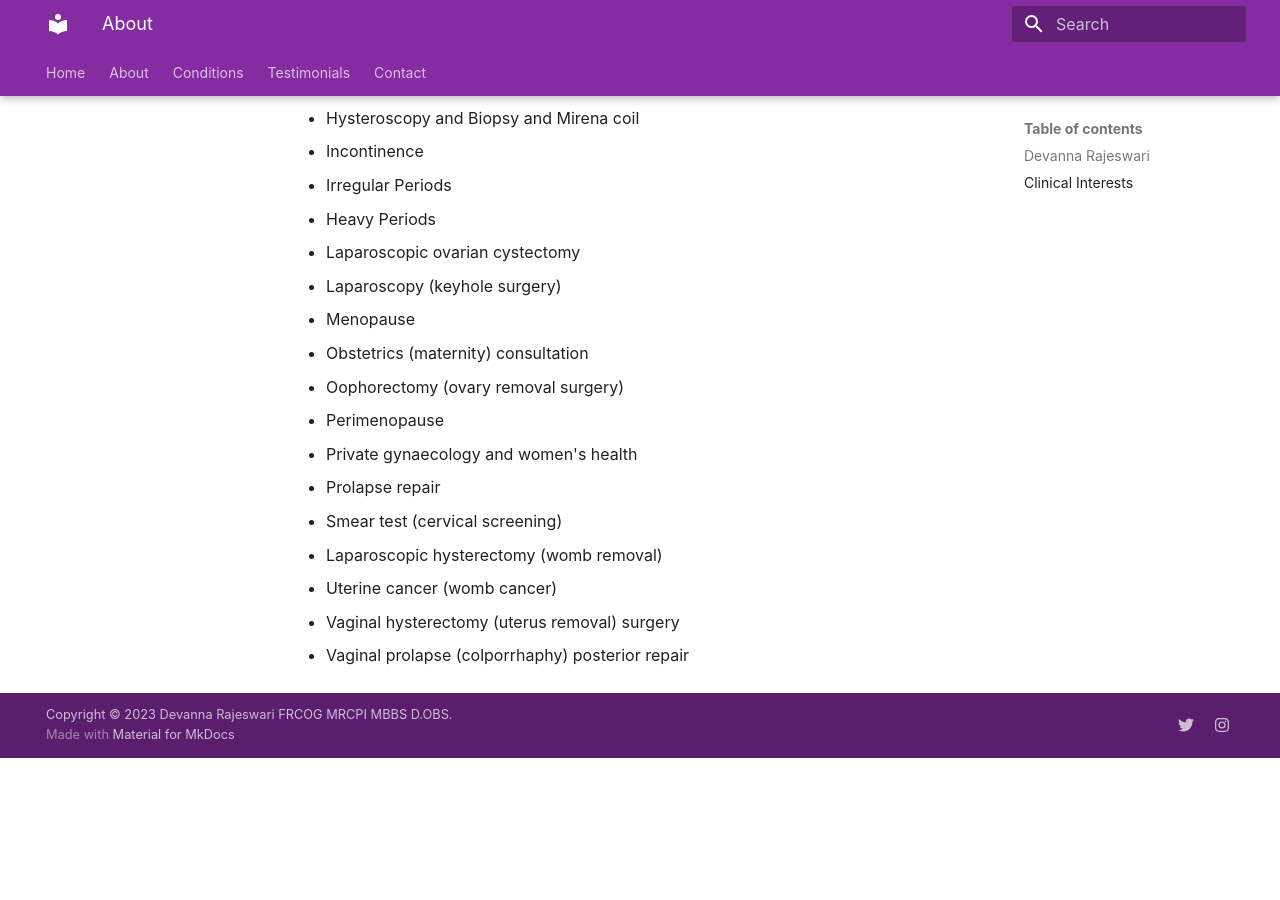
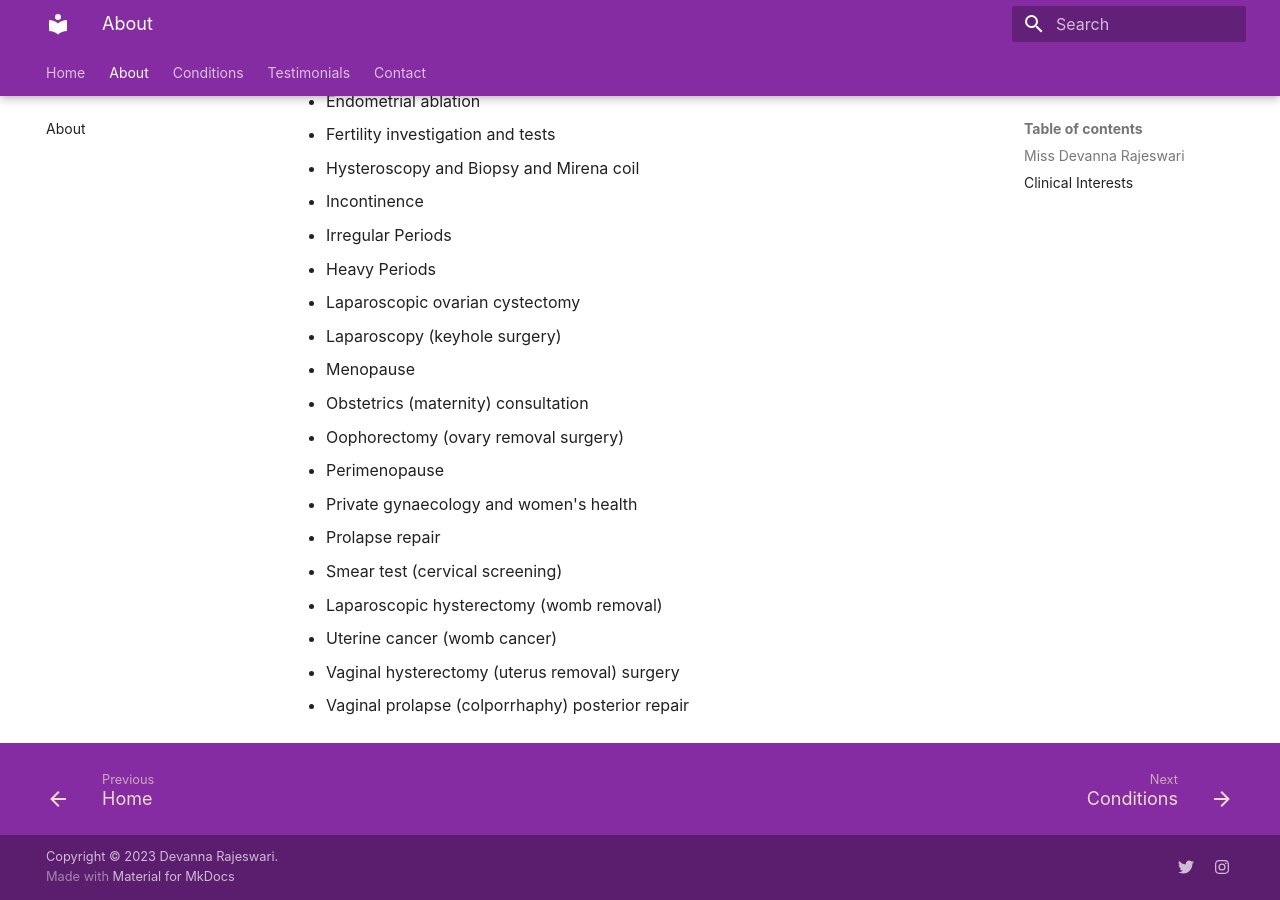
Before and after one commit to anchit-chandran/aunty-rajeswari-website, an MkDocs documentation site: the page built from docs/about.md, in a window 1280 px wide and 900 px high, scrolled down 1036 px. Built offline with MkDocs 1.6.1 and Material for MkDocs 9.7.7, drawn with Linux system fonts in a browser that asks for light colours; some web fonts are replaced; before the commit the page ends 1794 px from its top, so only the background shows below that; some of the changed text lies outside the part shown.

Commit message:
adds extra nav pages
Signed-off-by: anchit-chandran <anchit97123@gmail.com>

```diff
--- a/docs/about.md
+++ b/docs/about.md
@@ -1,6 +1,6 @@
-## Devanna Rajeswari
+## Miss Devanna Rajeswari
 
-![headshot](./_assets/_images/headshot.jpg)
+![headshot](./_assets/_images/headshot.png)
 
 Miss Devanna Rajeswari is a Consultant Gynaecologist who specialises in the wellbeing of women’s health especially with regards to pelvic pain and discomfort, prolapse, pelvic floor disorder, endometriosis, menstrual disorders, heavy or irregular bleeding, HRT and all problems connected to menopause which can be a great source of distress to women. Effective treatment can dramatically improve quality of life.  Plus she has special interests in Polycystic ovarian disease which can affect the menstrual cycle and fertility of a woman.
 
--- a/mkdocs.yml
+++ b/mkdocs.yml
@@ -5,7 +5,7 @@
 site_url: https://anchit-chandran.github.io/dr-rajeswari-website/
 
 # copyright information which is shown in the footer
-copyright: Copyright &copy; 2023 Devanna Rajeswari FRCOG MRCPI MBBS D.OBS.
+copyright: Copyright &copy; 2023 Devanna Rajeswari.
 
 # these lines configure the 'GitHub repo' widget on the top right
 # repo_url: https://github.com/anchit-chandran/medicode-website
@@ -16,9 +16,9 @@
 
 nav:
   - "index.md"
-  - About: ''
-  - Conditions: ''
-  - Testimonials: ''
+  - About: 'about.md'
+  - Conditions: 'conditions.md'
+  - Testimonials: 'testimonials.md'
   - Contact: 'contact.md'
 
 
--- a/overrides/home.html
+++ b/overrides/home.html
@@ -16,12 +16,17 @@
 {{ super() }} {% endblock %}
 
 <!-- STYLE OVERRIDES JUST FOR INDEX PAGE -->
-<style></style>
+<style>
+/* Hide the content */
+.md-main {
+  display: none;
+}
+</style>
 <!-- STYLE OVERRIDES JUST FOR INDEX PAGE -->
 
 <header class="container masthead_container">
   <div class="row my-5 justify-content-center">
-    <div class="col-9 title_wrapper">
+    <div class="col-9 title_wrapper my-5">
       <h1>Miss Devanna Rajeswari <p class=" ms-3 d-inline">MBBS, Dip in Obstetrics, FRCOG, MRCPI</p></h1>
       <h5 class="">Consultant Gynaecologist & Obstetrician</h5>
       <div class="col py-3 d-flex justify-content-around align-items-center">
```
Also changed, not shown: docs/conditions.md (added), docs/testimonials.md (added).
